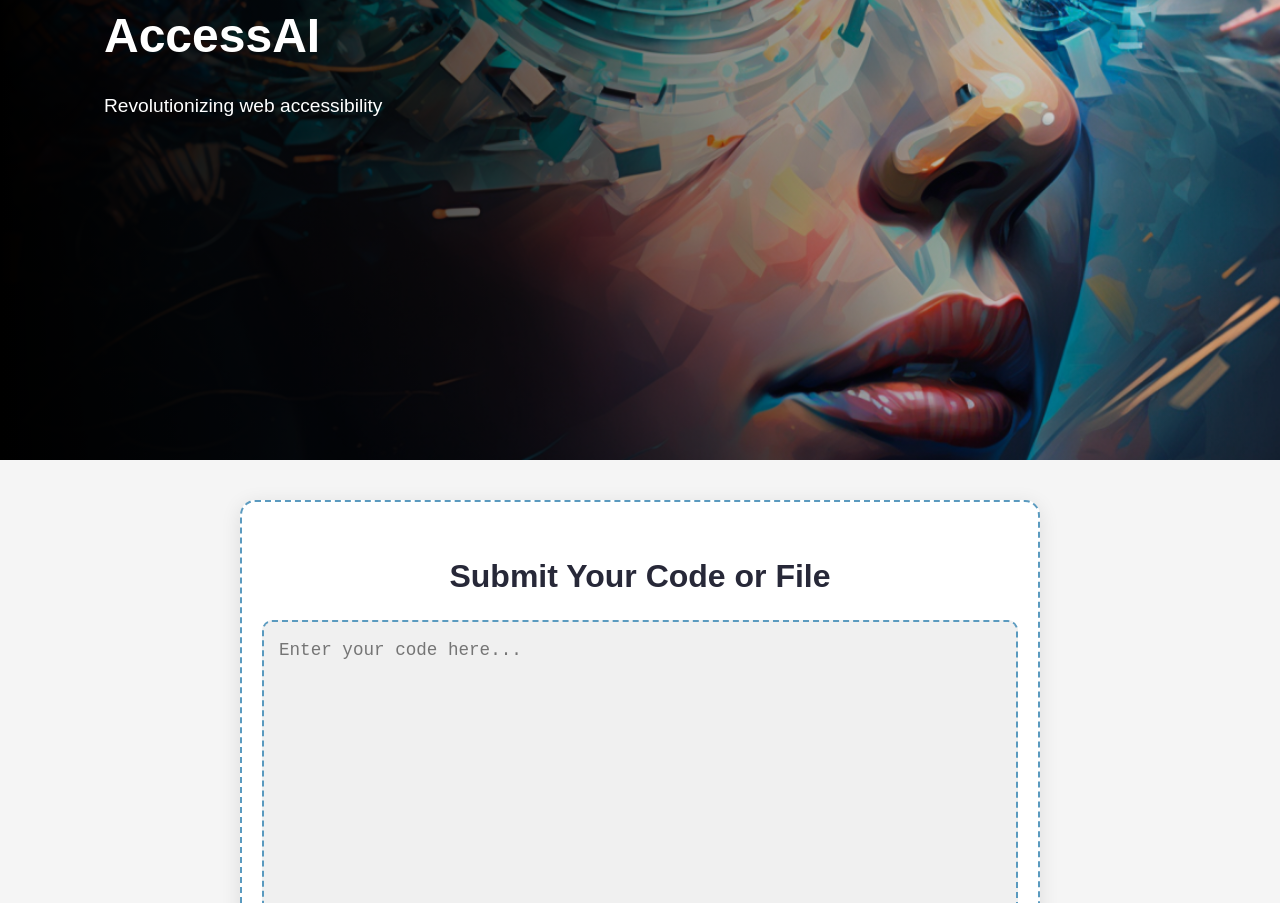
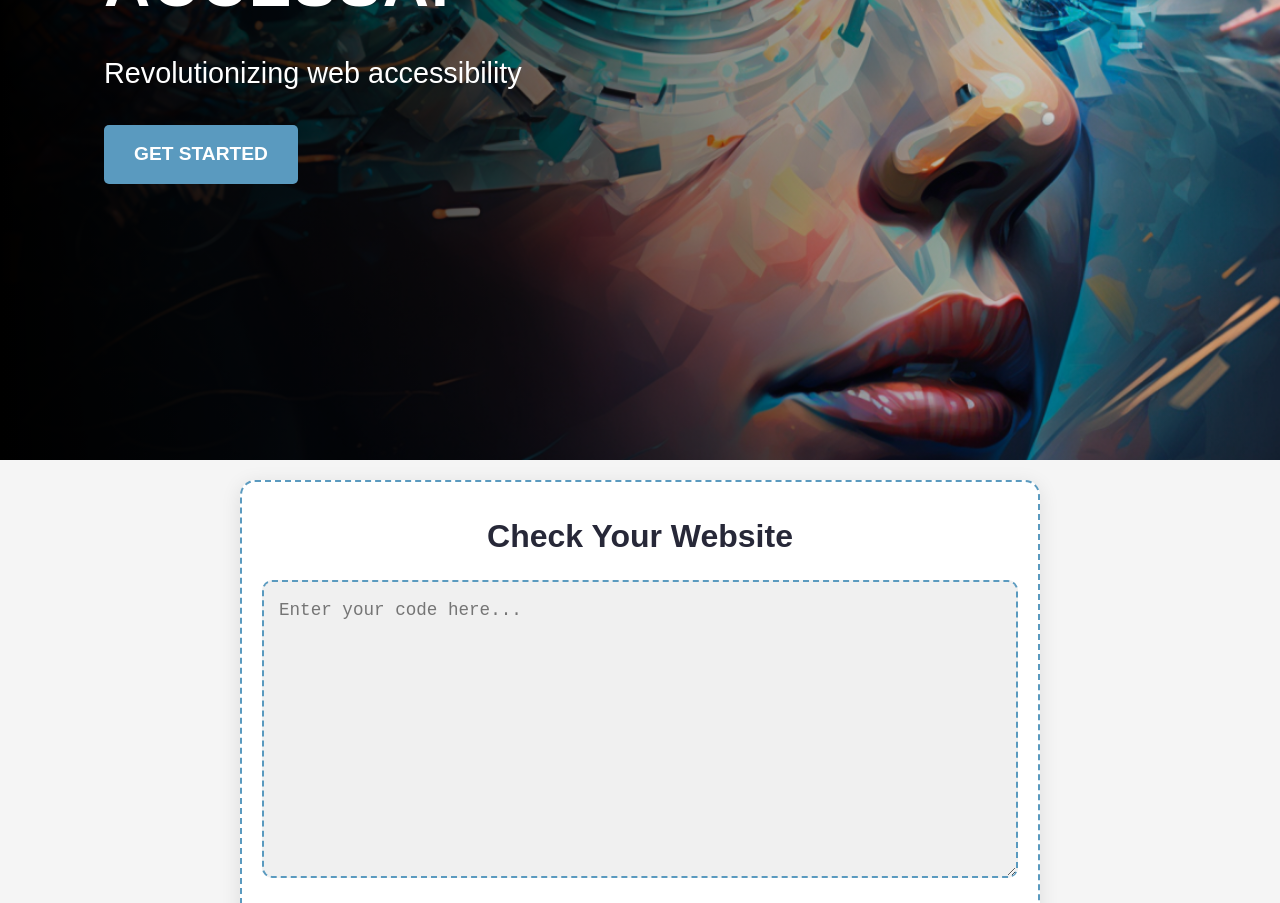
Before and after one commit to iamudyavar/AccessAI, a React (Vite) app in the folder frontend/: page / in a window 1280 px wide. Shown: the part 340-1243 px from the top of the page. Built offline with nearby package versions, Linux system fonts and the light colour scheme.

Commit message:
Finalized frontend UI

```diff
--- a/frontend/src/App.css
+++ b/frontend/src/App.css
@@ -12,6 +12,148 @@ body {
 
 .app {
 	text-align: center;
+}
+
+.file-and-lens-container {
+	display: flex;
+	justify-content: space-between;
+	align-items: center;
+}
+
+.file-upload {
+	flex: 0 0 auto;
+	margin-right: 20px;
+}
+
+.file-input {
+	display: none;
+}
+
+.file-upload-button {
+	padding: 10px 20px;
+	background-color: #5a9abf;
+	color: #fff;
+	border: none;
+	border-radius: 5px;
+	cursor: pointer;
+	font-size: 1rem;
+	white-space: nowrap;
+}
+
+.file-name {
+	font-size: 0.9rem;
+	color: #666;
+	margin-left: 10px;
+}
+
+.lens-selection {
+	flex: 1;
+	position: relative;
+}
+
+.custom-select {
+	width: 100%;
+	font-family: "Roboto", sans-serif;
+}
+
+.select-button {
+	width: 100%;
+	padding: 10px 15px;
+	font-size: 1rem;
+	background-color: #ffffff;
+	border: 2px solid #5a9abf;
+	border-radius: 5px;
+	cursor: pointer;
+	text-align: left;
+	display: flex;
+	justify-content: space-between;
+	align-items: center;
+}
+
+.dropdown-arrow {
+	font-size: 0.8rem;
+	transition: transform 0.3s ease;
+}
+
+.select-items {
+	position: absolute;
+	background-color: #ffffff;
+	top: 100%;
+	left: 0;
+	right: 0;
+	z-index: 99;
+	border: 2px solid #5a9abf;
+	border-top: none;
+	border-radius: 0 0 5px 5px;
+	max-height: 200px;
+	overflow-y: auto;
+	box-shadow: 0 4px 8px rgba(0, 0, 0, 0.1);
+}
+
+.select-option {
+	padding: 10px 15px;
+	cursor: pointer;
+	display: flex;
+	align-items: center;
+	transition: background-color 0.2s ease;
+}
+
+.select-option:hover {
+	background-color: #f0f0f0;
+}
+
+.select-option input[type="checkbox"] {
+	margin-right: 10px;
+}
+
+.submit-button {
+	padding: 15px 30px;
+	background-color: #5a9abf;
+	color: #fff;
+	border: none;
+	border-radius: 5px;
+	cursor: pointer;
+	font-size: 1.2rem;
+	transition: background-color 0.3s ease;
+	margin-top: 20px;
+}
+
+.submit-button:disabled {
+	background-color: #c0c0c0;
+	cursor: not-allowed;
+}
+
+.submit-button:hover:not(:disabled) {
+	background-color: #4a8bad;
+}
+
+.hero-title {
+	font-size: 4rem;
+	margin-bottom: 20px;
+	color: #fff;
+	font-weight: 700;
+	letter-spacing: 2px;
+	text-transform: uppercase;
+}
+
+.hero-subtitle {
+	font-size: 1.8rem;
+	color: #fff;
+	font-weight: 400;
+}
+
+/* Image Preview */
+.image-preview {
+	margin-top: 20px;
+	margin-bottom: 20px;
+	border-radius: 10px;
+	overflow: hidden;
+	text-align: center; /* Center the image within the container */
+}
+
+.image-preview img {
+	width: 200px; /* Set a fixed width */
+	height: auto; /* Maintain aspect ratio */
 }
 
 /* Hero Section */
@@ -39,22 +181,50 @@ body {
 	margin-left: 5%;
 }
 
-.hero-left h1 {
-	font-size: 3rem;
+.hero-left {
+	display: flex;
+	flex-direction: column;
+	align-items: flex-start;
+}
+
+.hero-title {
+	font-size: 4rem;
 	margin-bottom: 20px;
 	color: #fff;
+	font-weight: 700;
+	letter-spacing: 2px;
+	text-transform: uppercase;
 }
 
-.hero-left p {
+.hero-subtitle {
+	font-size: 1.8rem;
+	color: #fff;
+	font-weight: 400;
+	margin-bottom: 30px;
+}
+
+.get-started-button {
+	padding: 15px 30px;
+	background-color: #5a9abf;
+	color: #fff;
+	border: none;
+	border-radius: 5px;
+	cursor: pointer;
 	font-size: 1.2rem;
-	color: #fff;
+	transition: background-color 0.3s ease;
+	text-transform: uppercase;
+	font-weight: 600;
+}
+
+.get-started-button:hover {
+	background-color: #4a8bad;
 }
 
 .content-wrapper {
 	display: flex;
 	transition: all 0.5s ease;
 	max-width: 100%; /* Allow it to take full width */
-	margin: 20px auto; /* Center container */
+
 	overflow: hidden; /* Prevent any child overflow */
 	padding: 20px;
 }
@@ -66,7 +236,7 @@ body {
 /* Input Section */
 .input-section {
 	flex: 0 0 100%;
-	padding: 50px 20px;
+	padding: 30px 20px;
 	background-color: #fff;
 	border-radius: 15px;
 	box-shadow: 0px 4px 20px rgba(0, 0, 0, 0.1);
@@ -100,7 +270,6 @@ textarea {
 
 /* File Upload */
 .file-upload {
-	margin-bottom: 20px;
 	display: flex;
 	align-items: center;
 }
@@ -164,7 +333,7 @@ textarea {
 	background-color: #5a9abf;
 	color: #fff;
 	border: none;
-	border-radius: 20px;
+	border-radius: 5px;
 	cursor: pointer;
 	font-size: 1.2rem;
 	transition: background-color 0.3s ease;
--- a/frontend/src/App.jsx
+++ b/frontend/src/App.jsx
@@ -1,4 +1,4 @@
-import React, { useState, useRef } from "react";
+import React, { useState, useRef, useEffect } from "react";
 import { useNavigate } from "react-router-dom";
 import newHeroImage from "./assets/newimage.png";
 import SuggestionCard from "./components/SuggestionCard";
@@ -13,10 +13,34 @@ function App() {
 	const [loading, setLoading] = useState(false);
 	const [submitted, setSubmitted] = useState(false);
 	const [url, setUrl] = useState("");
+	const [selectedLenses, setSelectedLenses] = useState([]);
+	const [isLensesOpen, setIsLensesOpen] = useState(false);
 	const apiUrl = "https://gwnpw5ju4l.execute-api.us-east-1.amazonaws.com/Stage3/api";
 
 	const navigate = useNavigate();
 	const fileInputRef = useRef(null);
+	const dropdownRef = useRef(null);
+	const contentRef = useRef(null);
+
+	useEffect(() => {
+		const handleClickOutside = (event) => {
+			if (dropdownRef.current && !dropdownRef.current.contains(event.target)) {
+				setIsLensesOpen(false);
+			}
+		};
+
+		document.addEventListener("mousedown", handleClickOutside);
+		return () => {
+			document.removeEventListener("mousedown", handleClickOutside);
+		};
+	}, []);
+
+	const lensOptions = [
+		{ value: "Visual Disabilities", label: "Visual Disabilities" },
+		{ value: "Physical Disabilities", label: "Physical Disabilities" },
+		{ value: "Elderly Users", label: "Elderly Users" },
+		{ value: "Non-native English Speakers", label: "Non-native English Speaker" },
+	];
 
 	const handleInputChange = (e) => {
 		setInputText(e.target.value);
@@ -42,6 +66,12 @@ function App() {
 				setImagePreview(null);
 			}
 		}
+	};
+
+	const handleLensChange = (lens) => {
+		setSelectedLenses((prevLenses) =>
+			prevLenses.includes(lens) ? prevLenses.filter((l) => l !== lens) : [...prevLenses, lens]
+		);
 	};
 
 	const handleSubmit = async () => {
@@ -115,26 +145,34 @@ function App() {
 		fileInputRef.current.click();
 	};
 
+	const scrollToContent = () => {
+		contentRef.current.scrollIntoView({ behavior: "smooth" });
+	};
+
 	return (
 		<div className="app">
 			<header className="hero-section">
 				<div className="hero-content">
 					<div className="hero-left">
-						<h1>AccessAI</h1>
-						<p>Revolutionizing web accessibility</p>
+						<h1 className="hero-title">AccessAI</h1>
+						<p className="hero-subtitle">Revolutionizing web accessibility</p>
+						<button onClick={scrollToContent} className="get-started-button">
+							Get Started
+						</button>
 					</div>
 				</div>
 			</header>
 
-			<div className={`content-wrapper ${submitted ? "submitted" : ""}`}>
+			<div ref={contentRef} className={`content-wrapper ${submitted ? "submitted" : ""}`}>
 				<section className="input-section">
-					<h2>Submit Your Code or File</h2>
+					<h2>Check Your Website</h2>
 					<textarea
 						value={inputText}
 						onChange={handleInputChange}
 						placeholder="Enter your code here..."
 						rows={10}
 					/>
+					<div className="file-and-lens-container">
 						<div className="file-upload">
 							<input
 								type="file"
@@ -147,6 +185,39 @@ function App() {
 								Choose File
 							</button>
 							{file && <span className="file-name">{file.name}</span>}
+						</div>
+						<div className="lens-selection" ref={dropdownRef}>
+							<div className="custom-select">
+								<button
+									className="select-button"
+									onClick={() => setIsLensesOpen(!isLensesOpen)}
+								>
+									{selectedLenses.length
+										? `${selectedLenses.length} Lenses`
+										: "Select Lenses"}
+									<span className="dropdown-arrow">▼</span>
+								</button>
+								{isLensesOpen && (
+									<div className="select-items">
+										{lensOptions.map((lens) => (
+											<div
+												key={lens.value}
+												className="select-option"
+												onClick={() => handleLensChange(lens.value)}
+											>
+												<input
+													type="checkbox"
+													checked={selectedLenses.includes(lens.value)}
+													onChange={() => {}}
+													onClick={(e) => e.stopPropagation()}
+												/>
+												<span>{lens.label}</span>
+											</div>
+										))}
+									</div>
+								)}
+							</div>
+						</div>
 					</div>
 					{imagePreview && (
 						<div className="image-preview">
```
Lines whose indentation alone changed are shown as unchanged.
